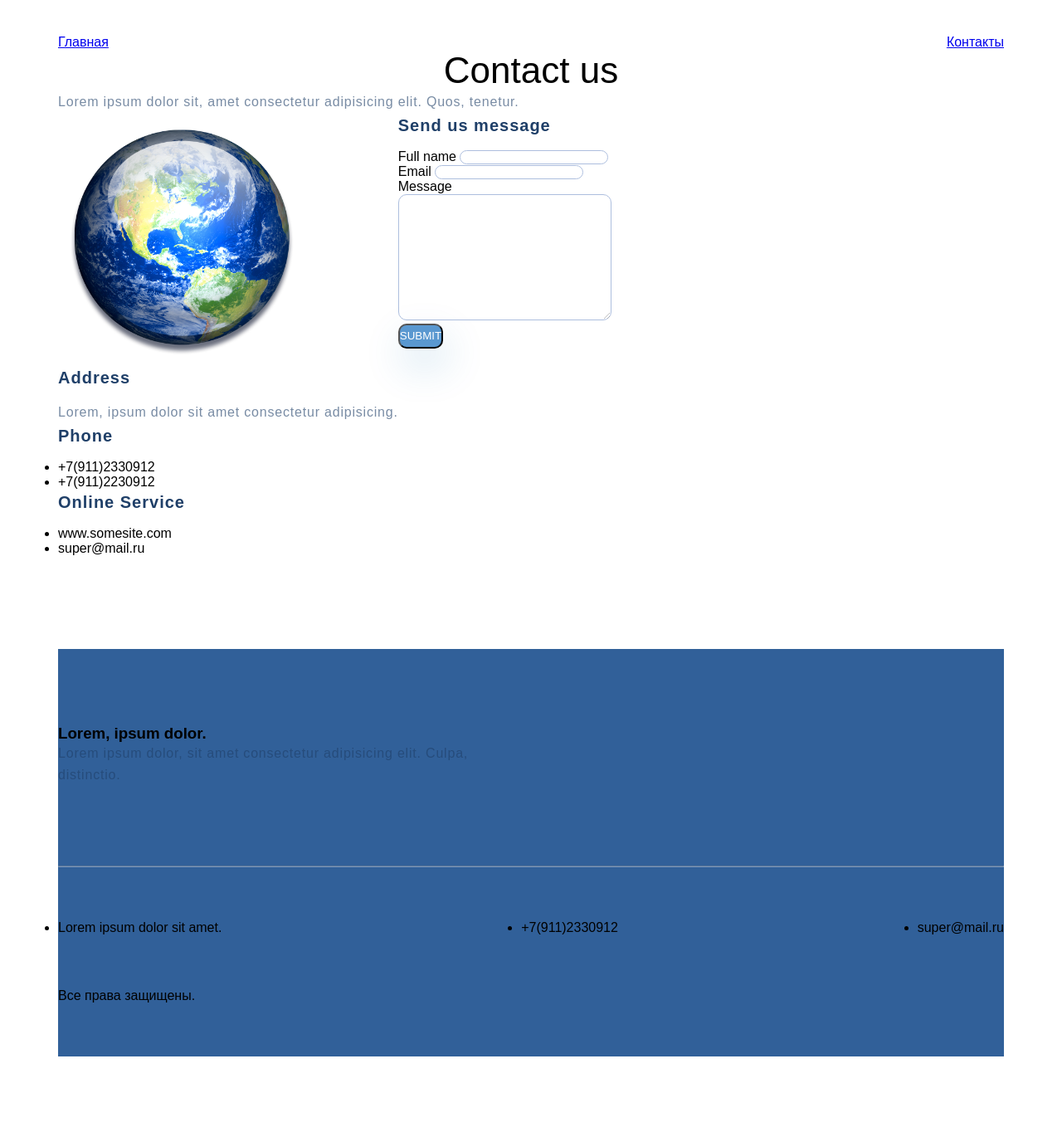
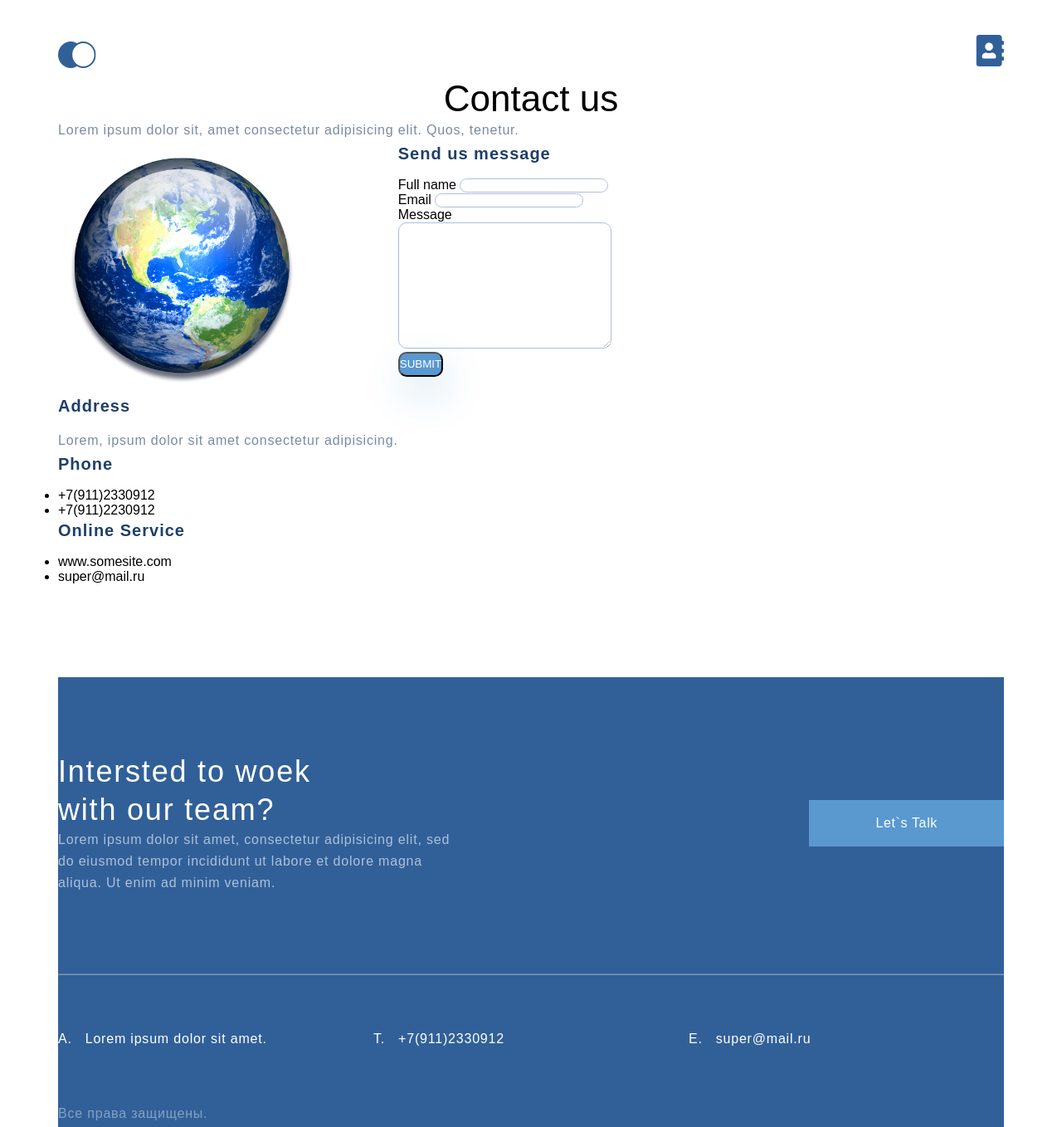
Before and after one commit to alexdiptan/html-css, a plain HTML site: page lesson7/hw/contacts.html in a window 1280 px wide. Shown: the top 1358 px of the page at 83% size. Before the commit the page ends 1273 px from the top, so only its background shows below. Drawn offline with Linux system fonts and the light colour scheme.

Commit message:
lesson7 copy header and footer on contact page

```diff
--- a/lesson7/hw/contacts.html
+++ b/lesson7/hw/contacts.html
@@ -12,8 +12,8 @@
 <body>
     <div class="container">
         <ul class="header">
-            <li><a href="index.html">Главная</a></li>
-            <li><a href="contacts.html">Контакты</a></li>
+            <li><a href="index.html"><img src="images/logo.svg" alt="logo"></a></li>
+            <li><a href="contacts.html"><img src="images/contacts.svg" alt="contacts"></a></li>
         </ul>
         <div class="contacts-header">
             <h2 class="heading-contacts">Contact us</h2>
@@ -55,20 +55,26 @@
             <div class="container">
                 <div class="footer__top">
                     <div class="footer__text">
-                        <h3 class="bottom-heading">Lorem, ipsum dolor.</h3>
-                        <p class="text">Lorem ipsum dolor, sit amet consectetur adipisicing elit. Culpa, distinctio.</p>
+                        <h3 class="heading footer__heading">Intersted to woek
+                            with our team?</h3>
+                        <p class="text text__footer">Lorem ipsum dolor sit amet, consectetur adipisicing elit, sed do
+                            eiusmod tempor
+                            incididunt ut labore et dolore magna aliqua. Ut enim ad minim veniam.</p>
                     </div>
+                    <a href="#" class="footer__button">Let`s Talk</a>
                 </div>
+
                 <hr>
-                <div class="footer__bottom">
-
-                    <ul class="footer__info">
-                        <li>Lorem ipsum dolor sit amet.</li>
-                        <li>+7(911)2330912</li>
-                        <li>super@mail.ru</li>
-                    </ul>
-                    <div class="footer__copy">
-                        <p>Все права защищены.</p>
+                <div class="container">
+                    <div class="footer__bottom">
+                        <ul class="footer__info">
+                            <li class="footer__list">Lorem ipsum dolor sit amet.</li>
+                            <li class="footer__list">+7(911)2330912</li>
+                            <li class="footer__list">super@mail.ru</li>
+                        </ul>
+                        <div class="footer__copy">
+                            <p class="text footer__copy-text">Все права защищены.</p>
+                        </div>
                     </div>
                 </div>
             </div>
--- a/lesson7/hw/style.css
+++ b/lesson7/hw/style.css
@@ -146,8 +146,6 @@ body {
 .main {
     display: flex;
 }
-
-.project {}
 
 .project__img {
     width: 100%;
```
